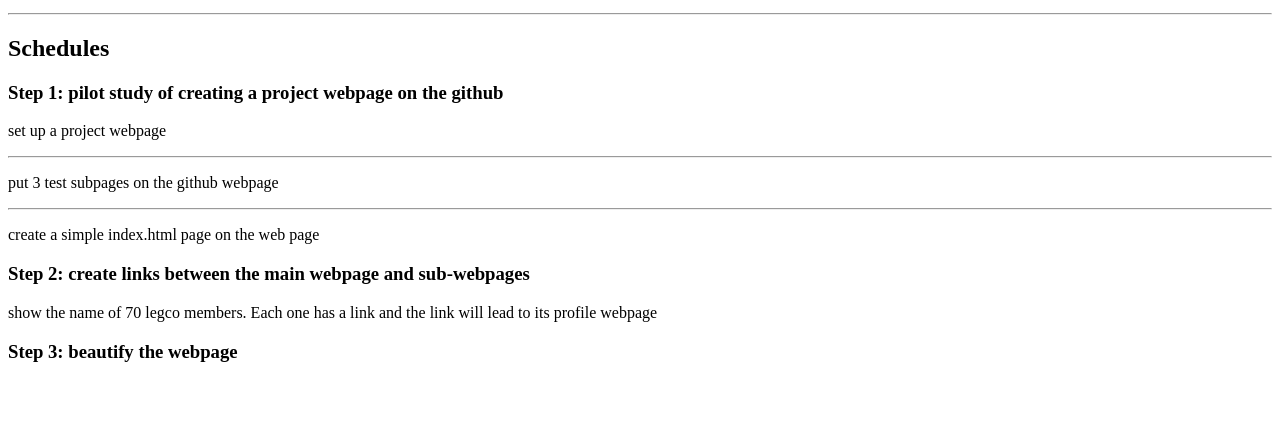
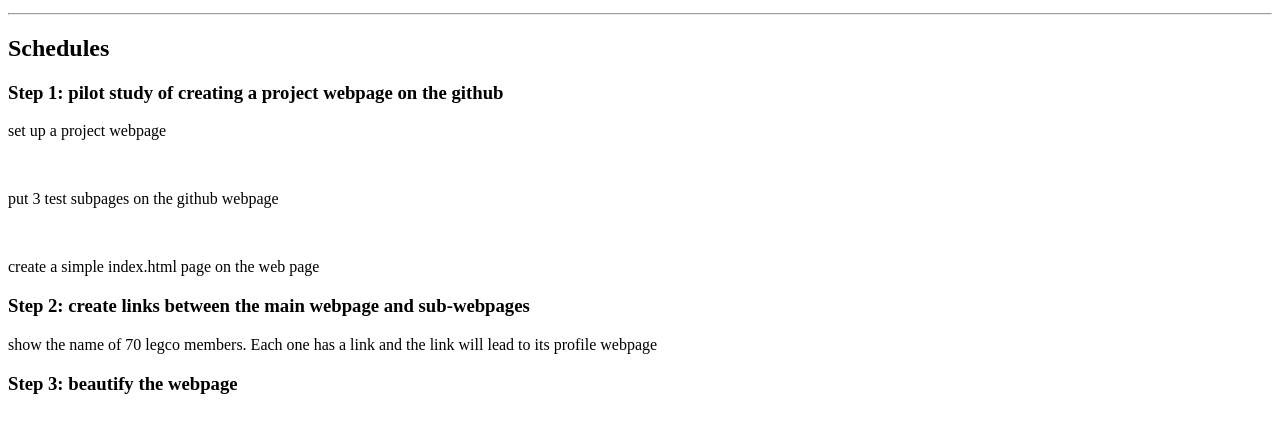
Before and after one commit to Chengyixiang/5th-legco-member-interest, a plain HTML site: page index.html in a window 1280 px wide. Shown: the part 119-552 px from the top of the page. Drawn offline with Linux system fonts and the light colour scheme.

Commit message:
no message

```diff
--- a/index.html
+++ b/index.html
@@ -15,8 +15,8 @@
 
 
 <h3>Step 1: pilot study of creating a project webpage on the github</h2>
-<p>set up a project webpage</p> <hr>
-<p>put 3 test subpages on the github webpage</p><hr>
+<p>set up a project webpage</p> <br>
+<p>put 3 test subpages on the github webpage</p><br>
 <p>create a simple index.html page on the web page</p>
 
 
```
